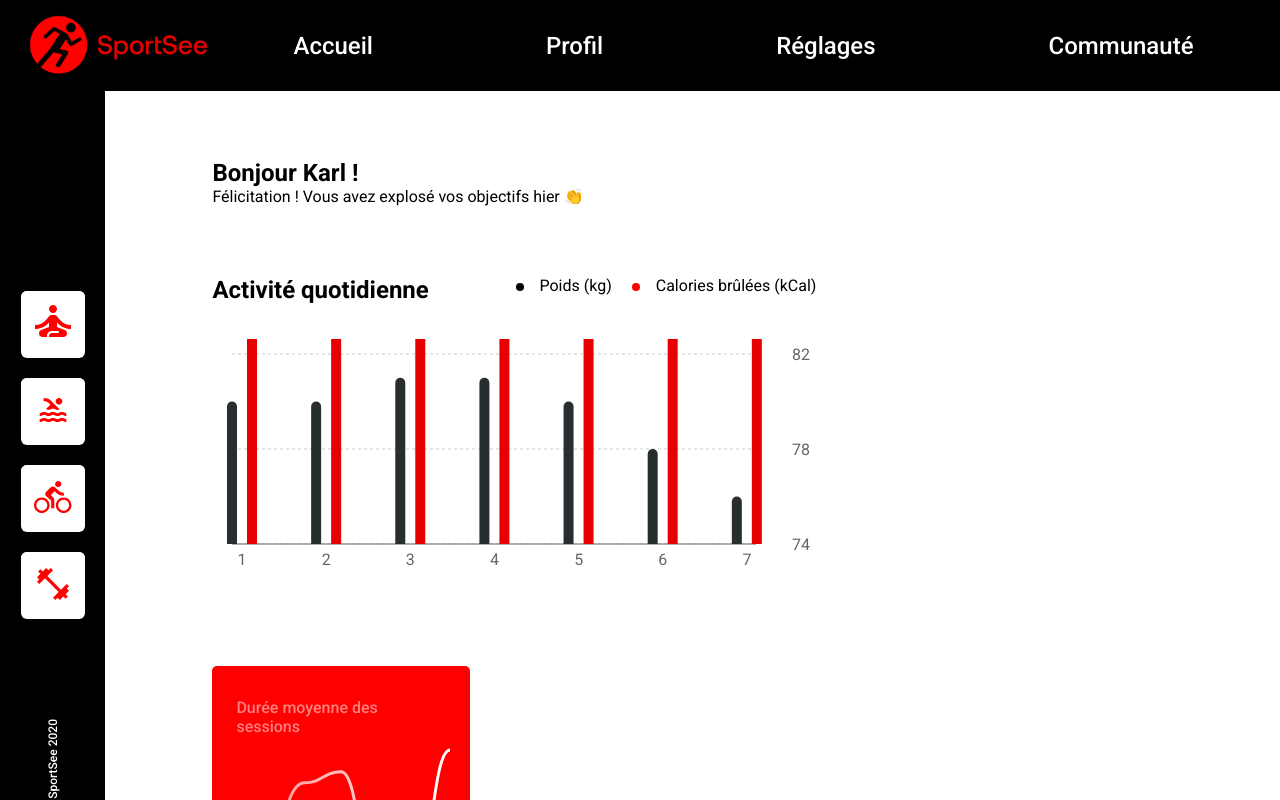
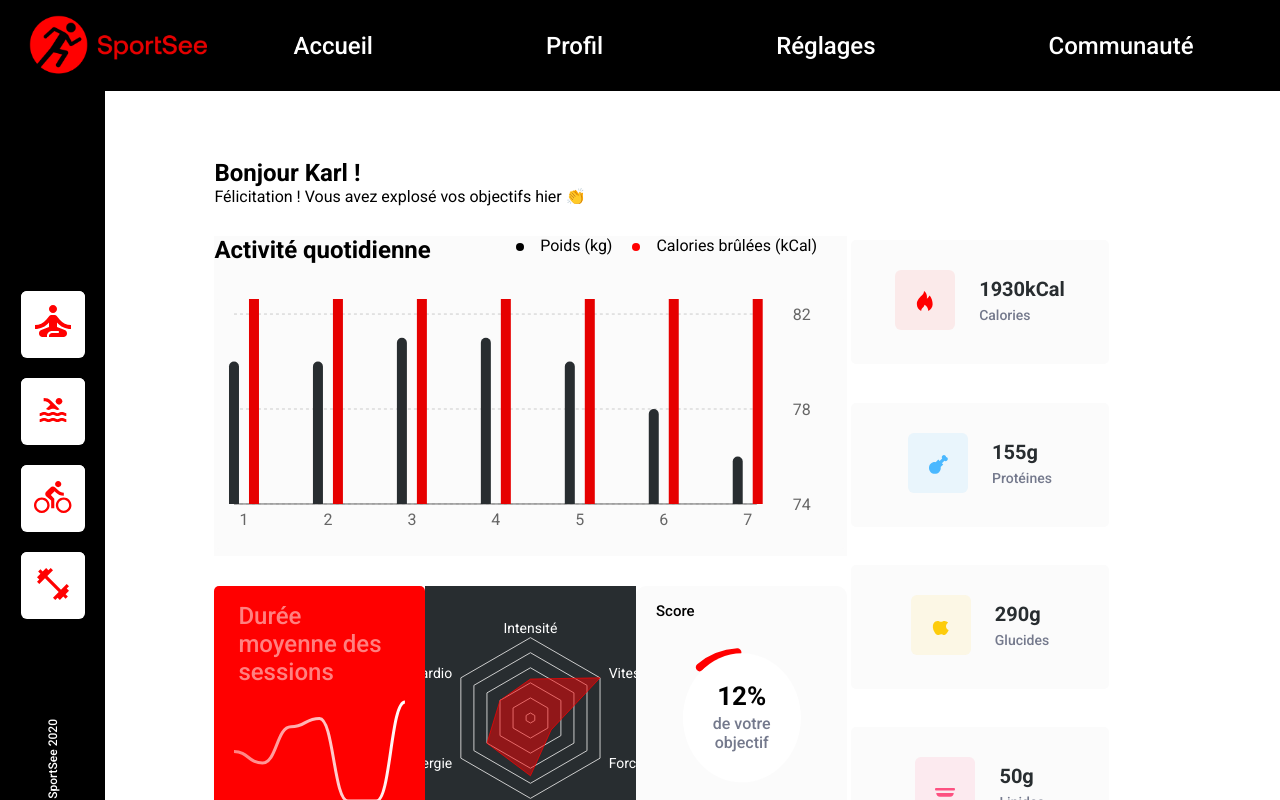
Before and after one commit to Maxb06/p12-sportsee, a React (Vite) app: page /user/12 in a window 1280 px wide. Shown: the top 800 px of the page. Built offline with nearby package versions, Linux system fonts and the light colour scheme.

Commit message:
style : Implémentation graphiques + design

```diff
--- a/src/Layout/styles.module.scss
+++ b/src/Layout/styles.module.scss
@@ -2,7 +2,7 @@
     display: flex;
 
     .content {
-        padding: 68px 107px;
+        padding: 68px 107px 10px 109px;
         width: 100%;
     }
 }
--- a/src/components/DailyActivity/styles.module.scss
+++ b/src/components/DailyActivity/styles.module.scss
@@ -0,0 +1,4 @@
+.container {
+    background-color: #FBFBFB;
+    border-radius: 5px;
+}
--- a/src/components/Intensity/Intensity.jsx
+++ b/src/components/Intensity/Intensity.jsx
@@ -9,7 +9,7 @@ import {
   ResponsiveContainer,
 } from 'recharts';
 
-const KINDS = {
+const TOPIC = {
   1: 'Cardio',
   2: 'Energie',
   3: 'Endurance',
@@ -18,21 +18,28 @@ const KINDS = {
   6: 'Intensité',
 };
 
+/**
+ * Component displaying user intensity radar chart
+ *
+ * @param {object} props
+ * @param {object} props.data User intensity data
+ * @returns {ReactElement} Radar chart element
+ */
 const Intensity = ({ data }) => {
-  const dataUpdated = data.data.map((item) => {
+  const dataUpdated = data.data.map((item, index) => {
     return {
       ...item,
-      subject: KINDS[item.kind],
+      subject: TOPIC[index + 1],
     };
   }).reverse();
 
   return (
-    <ResponsiveContainer width="30%" height={230} className={styles.container}>
+    <ResponsiveContainer width="100%" height={220} className={styles.container}>
       <RadarChart data={dataUpdated} innerRadius="5%" outerRadius={window.innerWidth < 1200 ? '60%' : '80%'}>
         <PolarGrid gridType="polygon" radialLines={false} />
         <PolarAngleAxis
           dataKey="subject"
-          tick={{ fill: 'black', fontSize: 14 }}
+          tick={{ fill: 'white', fontSize: 14 }}
           tickSize={10}
           dy={5}
         />
--- a/src/components/Intensity/styles.module.scss
+++ b/src/components/Intensity/styles.module.scss
@@ -1,5 +1,3 @@
 .container {
-  border-radius: 10px;
-  width: 30%;
-  padding: 1rem;
+  border-radius: 5px;
 }
--- a/src/components/NutrientsIcons/styles.module.scss
+++ b/src/components/NutrientsIcons/styles.module.scss
@@ -1,26 +1,30 @@
 .container {
   display: flex;
   align-items: center;
+  justify-content: center;
+  width: 258px;
+  height: 124px;
+  border-radius: 5px;
 
   &__icon {
     margin-right: 1.5rem;
     border-radius: 10px;
     padding: 1.8rem;
-
-    svg {
-      transform: scale(1.5);
   }
 }
 
-  &__values {
-    p {
-      font-size: 2rem;
+.detailsContainer {
+  margin-left: 24px;
+  font-size: 20px;
+  font-style: normal;
   font-weight: 700;
-    }
+  color: #282D30;
 
-    small {
+  .small {
+    color: #74798C;
+    font-size: 14px;
+    font-style: normal;
     font-weight: 500;
-      font-size: 1.4rem;
+    line-height: 24px;
   }
 }
-}
--- a/src/components/NutrientsList/styles.module.scss
+++ b/src/components/NutrientsList/styles.module.scss
@@ -10,9 +10,9 @@
     justify-content: space-between;
 
     &__item {
-      padding: 2rem;
+      padding: 1.2rem;
       padding-right: 4rem;
-      border-radius: 10px;
+      border-radius: 5px;
       width: 100%;
 
       &:last-child {
--- a/src/components/Score/styles.module.scss
+++ b/src/components/Score/styles.module.scss
@@ -13,21 +13,28 @@
   box-sizing: content-box;
   text-align: center;
   position: absolute;
+  background-color: white;
   left: 50%;
   top: 50%;
   transform: translateX(-50%) translateY(-50%);
   border-radius: 50%;
-    padding: 12%;
+  padding: 15%;
   white-space: nowrap;
 
   &__score {
     font-size: 16px;
     font-weight: 700;
+    font-size: 26px;
+    font-style: normal;
+    font-weight: 700;
+    line-height: 26px;
+    margin-bottom: 5px;
   }
 
   &__description {
     font-size: 16px;
     text-align: center;
     font-weight: 500;
+    color: #74798C;
   }
 }
--- a/src/components/SessionDuration/styles.module.scss
+++ b/src/components/SessionDuration/styles.module.scss
@@ -1,7 +1,18 @@
-.title {
-    font-size: 1rem;
+.container {
+  border-radius: 10px;
+  position: relative;
+
+  .title {
+    font-size: 1.5rem;
     font-weight: 500;
     color: #fff;
-    padding: 2rem 1.5rem 1rem;
+    padding: 1rem 1.5rem 1rem;
     opacity: 0.5;
   }
+
+  .lineChart {
+    &__label {
+      background-color: white;
+    }
+  }
+}
--- a/src/pages/HomePage/HomePage.jsx
+++ b/src/pages/HomePage/HomePage.jsx
@@ -56,7 +56,7 @@ function HomePage() {
           <p>Chargement des données activité...</p>
         )}
       </article>
-
+    <div className={styles.container__charts}>
       <article className={styles.container__sessions}>
         {sessions ? (
           <ChartSessions data={{ sessions: sessions }} />
@@ -80,6 +80,7 @@ function HomePage() {
           <p>Chargement des données du score...</p>
         )}
       </article>
+    </div>
 
       <article className={styles.container__nutrients}>
       {userData ? (
--- a/src/pages/HomePage/styles.module.scss
+++ b/src/pages/HomePage/styles.module.scss
@@ -1,12 +1,39 @@
 .container {
   display: flex;
   flex-direction: column;
-  gap: 70px;
+  gap: 30px;
+  position: relative;
+
+  &__charts {
+    display: flex;
+    width: 66%;
+    justify-content: space-between;
+  }
 
   &__activity {
-    max-width: 835px;
     width: 66%;
     height: 320px;
+    background-color: #FBFBFB;
+  }
+
+  &__nutrients {
+    position: absolute;
+    right: 0;
+    top: 9%;
+  }
+
+  &__score {
+    width: 258px;
+    height: 263px;
+
+  }
+
+  &__intensity {
+    width: 258px;
+    height: 263px;
+    display: flex;
+    align-items: center;
+    background-color: #282D30;
   }
 
   &__sessions {
@@ -14,7 +41,6 @@
     background: #F00;
     box-shadow: 0px 2px 4px 0px rgba(0, 0, 0, 0.02);
     width: 258px;
-    height: 253px;
   }
 
   &__titleContainer {
```
Lines whose indentation alone changed are shown as unchanged.
